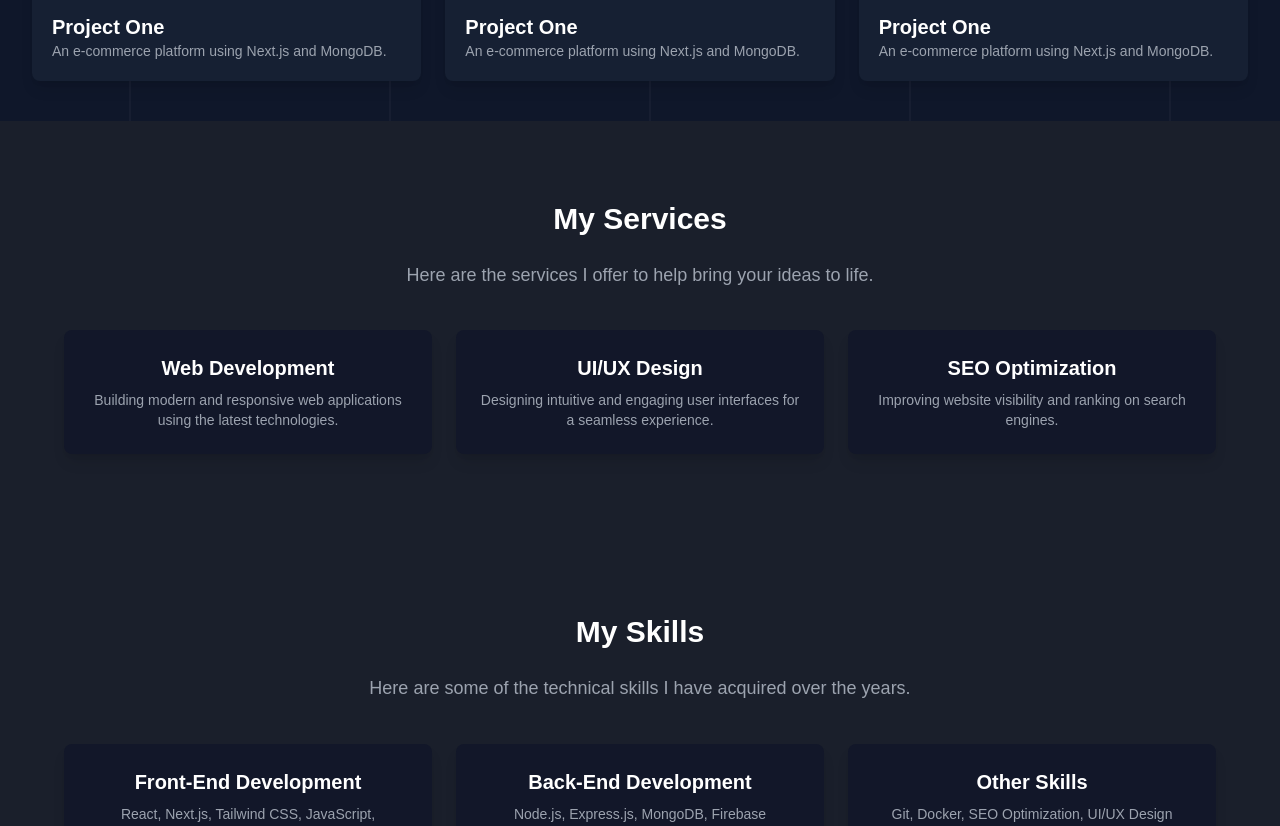
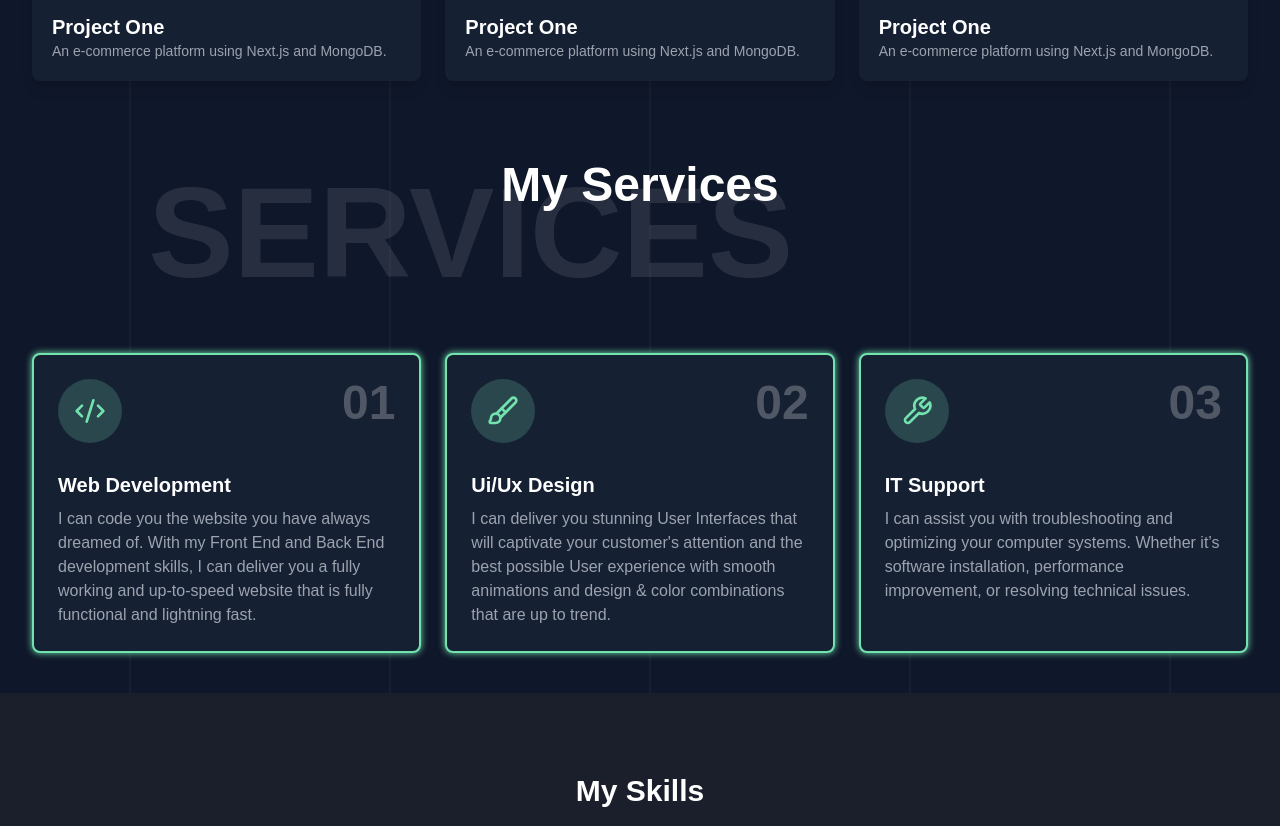
Before and after one commit to difhaels/portfolio-v4, a Next.js app: page / in a window 1280 px wide. Shown: the part 1965-2791 px from the top of the page. Built offline with nearby package versions, Linux system fonts and the light colour scheme.

Commit message:
my service v1

```diff
--- a/src/components/MyServices.jsx
+++ b/src/components/MyServices.jsx
@@ -1,29 +1,108 @@
+"use client";
+import { Brush, CodeXml, Wrench } from "lucide-react";
+import Container from "./Container";
+import MovingText from "./MovingText";
+import { motion } from "framer-motion";
+
 export default function MyServices() {
   return (
-    <section className="py-20 bg-[#1A1F2B] text-white px-6">
-      <div className="max-w-6xl mx-auto text-center">
-        <h2 className="text-3xl font-bold mb-6">My Services</h2>
-        <p className="text-gray-400 text-lg leading-relaxed mb-10">
-          Here are the services I offer to help bring your ideas to life.
-        </p>
-
-        <div className="grid md:grid-cols-3 gap-6">
-          <div className="bg-[#121729] p-6 rounded-lg shadow-lg">
-            <h3 className="text-xl font-semibold mb-2">Web Development</h3>
-            <p className="text-gray-400 text-sm">Building modern and responsive web applications using the latest technologies.</p>
+    <section
+      className="works-section mx-auto bg-[#0F172A] py-10 text-white"
+      style={{
+        backgroundImage: "url('/lineo.svg')",
+        backgroundSize: "cover",
+        backgroundPosition: "center",
+        backgroundRepeat: "no-repeat",
+        backgroundAttachment: "fixed", // Supaya gambar tetap di posisi yang sama
+      }}
+    >
+      <Container>
+        <div className="mx-auto">
+          <div className="relative mb-14 overflow-hidden">
+            <h2 className="mb-6 text-center text-5xl font-bold">My Services</h2>
+            <MovingText what="SERVICES" />
           </div>
 
-          <div className="bg-[#121729] p-6 rounded-lg shadow-lg">
-            <h3 className="text-xl font-semibold mb-2">UI/UX Design</h3>
-            <p className="text-gray-400 text-sm">Designing intuitive and engaging user interfaces for a seamless experience.</p>
-          </div>
+          <div className="grid gap-6 md:grid-cols-3">
+            <motion.div
+              className="rounded-lg border-2 border-[#72E2AE] bg-[#162033] p-6"
+              animate={{
+                boxShadow: ["0px 0px 1px #72E2AE", "0px 0px 10px #72E2AE"],
+              }}
+              transition={{
+                duration: 1,
+                repeat: Infinity,
+                repeatType: "reverse",
+              }}
+            >
+              <div className="flex items-start justify-between pb-7">
+                <div className="rounded-full bg-[#72E2AE] bg-opacity-20 p-4">
+                  <CodeXml className="h-8 w-8 text-[#72E2AE]" />
+                </div>
+                <span className="text-5xl font-bold opacity-25">01</span>
+              </div>
+              <h3 className="mb-2 text-xl font-semibold">Web Development</h3>
+              <p className="text-md text-gray-400">
+                I can code you the website you have always dreamed of. With my
+                Front End and Back End development skills, I can deliver you a
+                fully working and up-to-speed website that is fully functional
+                and lightning fast.
+              </p>
+            </motion.div>
 
-          <div className="bg-[#121729] p-6 rounded-lg shadow-lg">
-            <h3 className="text-xl font-semibold mb-2">SEO Optimization</h3>
-            <p className="text-gray-400 text-sm">Improving website visibility and ranking on search engines.</p>
+            <motion.div
+              className="rounded-lg border-2 border-[#72E2AE] bg-[#162033] p-6"
+              animate={{
+                boxShadow: ["0px 0px 1px #72E2AE", "0px 0px 10px #72E2AE"],
+              }}
+              transition={{
+                duration: 1,
+                repeat: Infinity,
+                repeatType: "reverse",
+              }}
+            >
+              <div className="flex items-start justify-between pb-7">
+                <div className="rounded-full bg-[#72E2AE] bg-opacity-20 p-4">
+                  <Brush className="h-8 w-8 text-[#72E2AE]" />
+                </div>
+                <span className="text-5xl font-bold opacity-25">02</span>
+              </div>
+              <h3 className="mb-2 text-xl font-semibold">Ui/Ux Design</h3>
+              <p className="text-md text-gray-400">
+                I can deliver you stunning User Interfaces that will captivate
+                your customer's attention and the best possible User experience
+                with smooth animations and design & color combinations that are
+                up to trend.
+              </p>
+            </motion.div>
+
+            <motion.div
+              className="rounded-lg border-2 border-[#72E2AE] bg-[#162033] p-6"
+              animate={{
+                boxShadow: ["0px 0px 1px #72E2AE", "0px 0px 10px #72E2AE"],
+              }}
+              transition={{
+                duration: 1,
+                repeat: Infinity,
+                repeatType: "reverse",
+              }}
+            >
+              <div className="flex items-start justify-between pb-7">
+                <div className="rounded-full bg-[#72E2AE] bg-opacity-20 p-4">
+                  <Wrench  className="h-8 w-8 text-[#72E2AE]" />
+                </div>
+                <span className="text-5xl font-bold opacity-25">03</span>
+              </div>
+              <h3 className="mb-2 text-xl font-semibold">IT Support</h3>
+              <p className="text-md text-gray-400">
+                I can assist you with troubleshooting and optimizing your
+                computer systems. Whether it’s software installation,
+                performance improvement, or resolving technical issues.
+              </p>
+            </motion.div>
           </div>
         </div>
-      </div>
+      </Container>
     </section>
   );
 }
```
